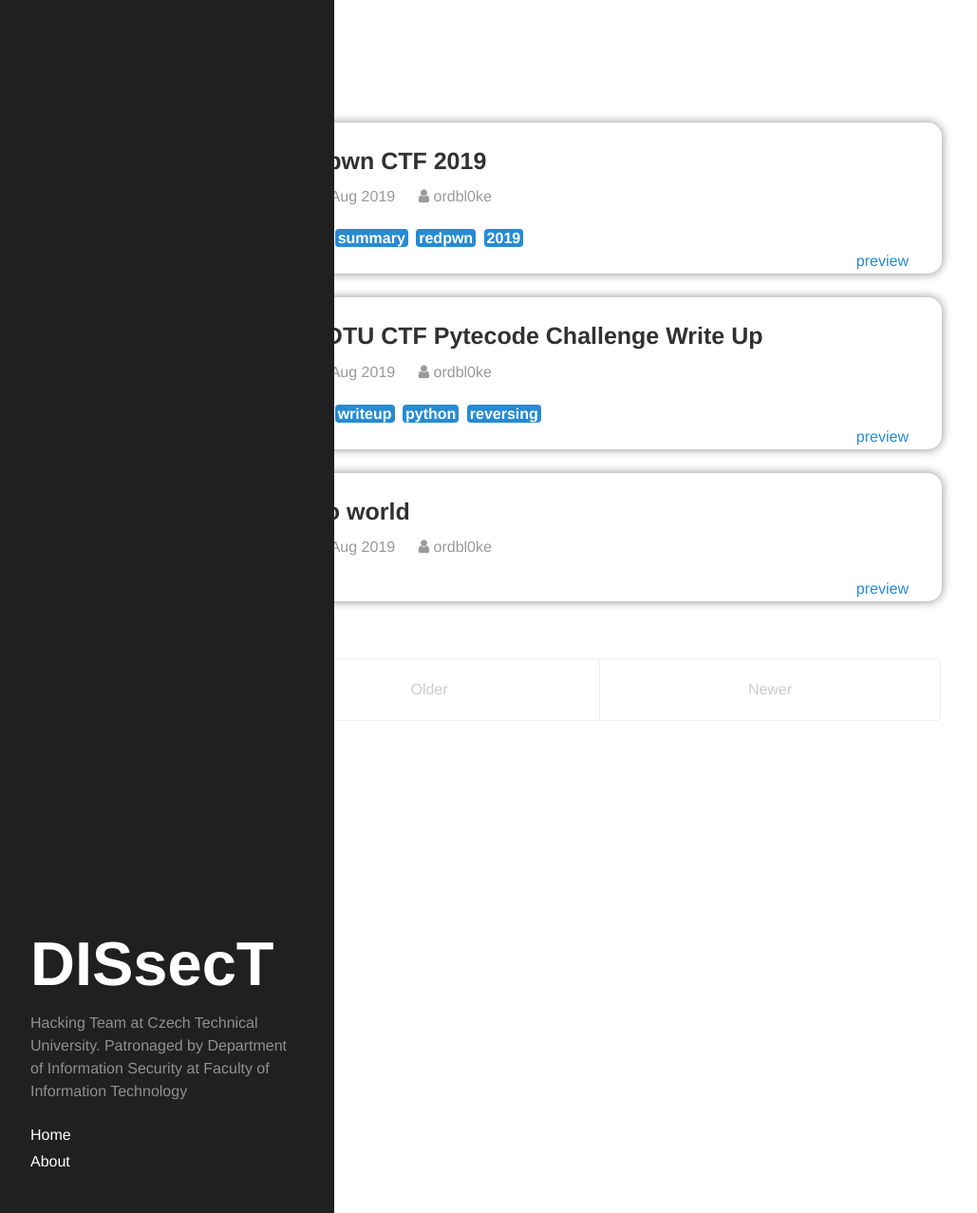
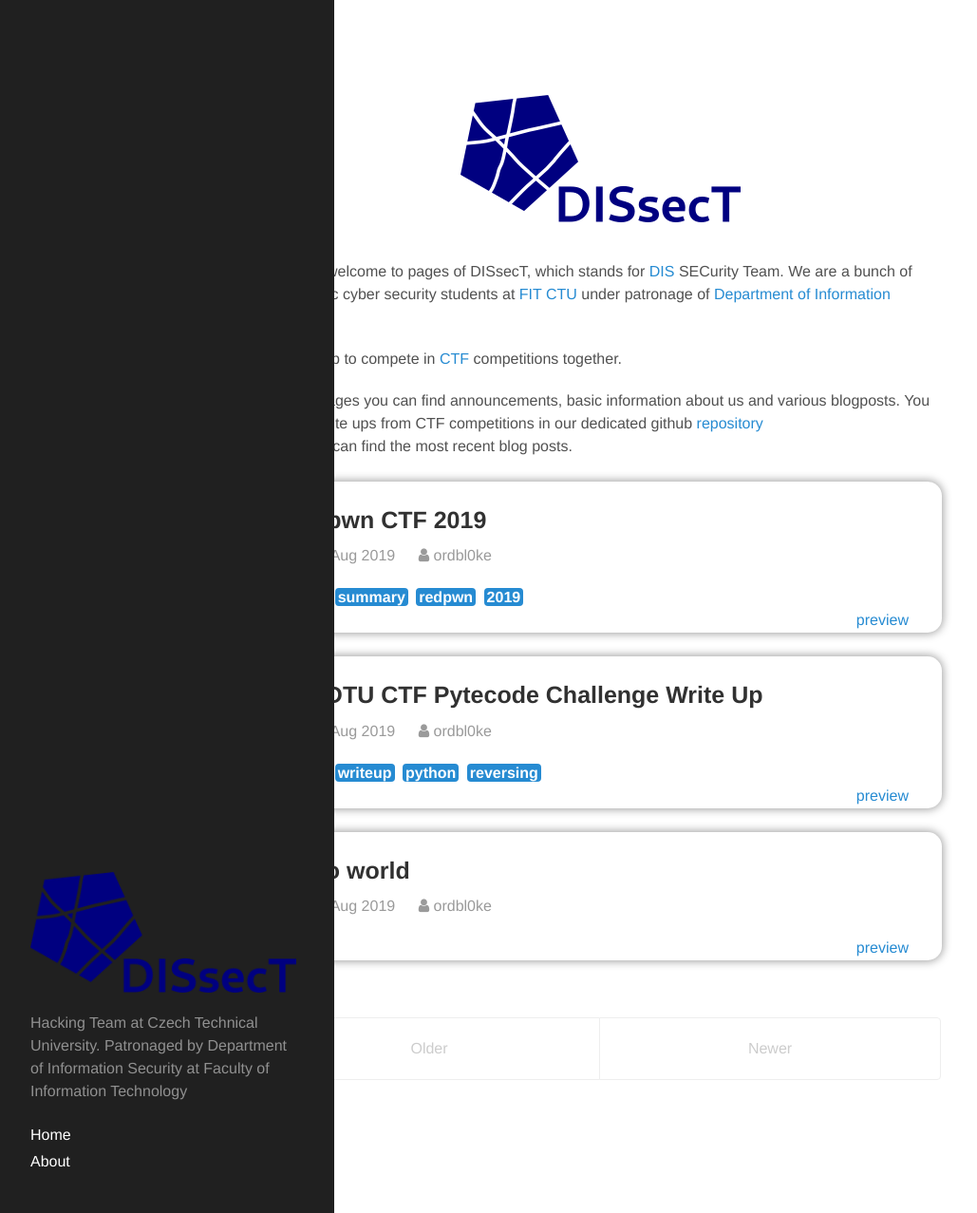
Before and after one commit to dissect-ctu/dissect-ctu.github.io, a Jekyll site: the page built from index.html, in a window 1280 px wide and 1277 px high. Shown: the whole window at 95% size, without its empty margins (8-1037 px from the left). Built offline with Jekyll 4.4.1, drawn with Linux system fonts in a browser that asks for light colours; the list of posts is cut into pages by our own code.

Commit message:
added logo to home page and sidebar, added some text to home page

```diff
--- a/_includes/sidebar.html
+++ b/_includes/sidebar.html
@@ -2,7 +2,8 @@
   <div class="container sidebar-sticky">
 
     <div class="sidebar-about">
-      <h1><a href="{{ site.baseurl }}">{{ site.title }}</a></h1>
+      <!--<h1><a href="{{ site.baseurl }}">{{ site.title }}</a></h1>-->
+      <a href="{{ site.baseurl }}"><img src="/assets/images/logo.png"></a>
       <p class="lead">{{ site.description }}</p>
     </div>
 
--- a/_sass/custom_styles.scss
+++ b/_sass/custom_styles.scss
@@ -72,3 +72,7 @@ body {
     margin-right: 4px;
     font-weight: 700;
 }
+
+img.logo {
+  margin: 20px auto 40px;
+}
--- a/index.html
+++ b/index.html
@@ -3,7 +3,23 @@ layout: default
 title: Home
 ---
 
-logo
+<img class="logo" src="/assets/images/logo.png"/>
+
+<p>
+  Hello and welcome to pages of DISsecT, which stands for <a href="https://www.fit.cvut.cz/en/dis">DIS</a> SECurity Team.
+  We are a bunch of enthusiastic cyber security students at <a href="https://www.fit.cvut.cz/en">FIT CTU</a>
+   under patronage of <a href="https://www.fit.cvut.cz/en/dis">Department of Information Security</a>.
+</p>
+<p>
+  We meet up to compete in <a href="https://ctftime.org/ctf-wtf">CTF</a> competitions together.
+</p>
+
+<p>
+  At these pages you can find announcements, basic information about us and various blogposts.
+  You can find write ups from CTF competitions in our dedicated github <a href="https://github.com/dissect-ctu/ctfs">repository</a>
+  </br>
+  Below you can find the most recent blog posts.
+</p>
 
 <div class="posts">
   {% for post in paginator.posts %}
```
